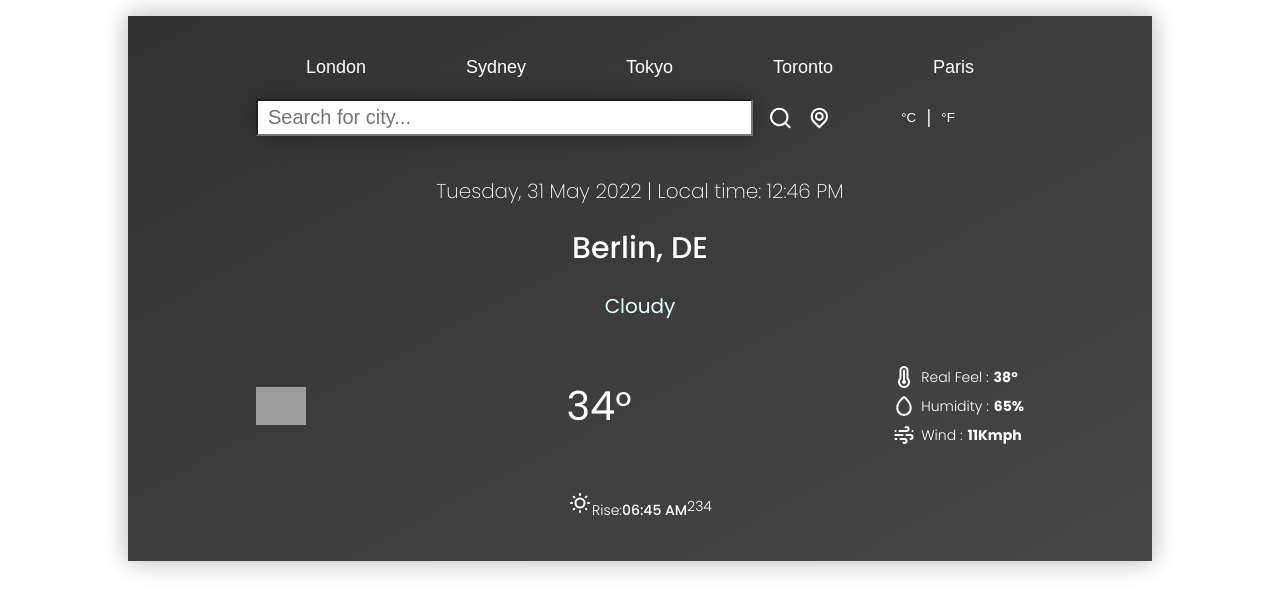
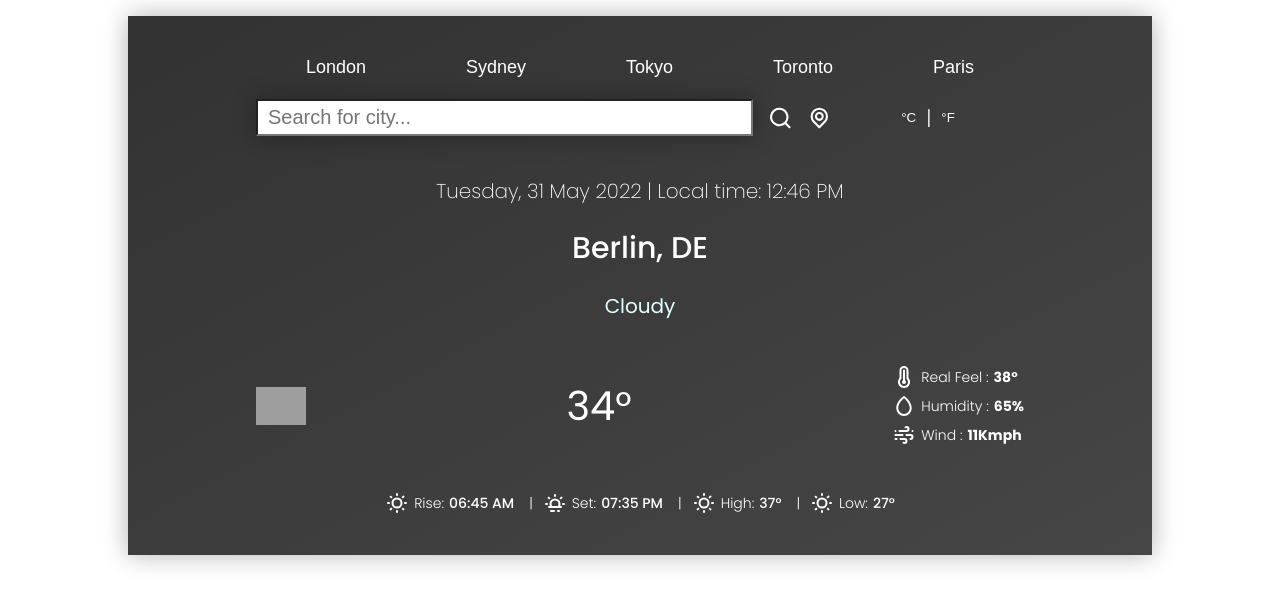
Before and after one commit to Sandeep-Abeykoon/react-weather-app, a React (Create React App) app: page / in a window 1280 px wide. Shown: the top 612 px of the page. Built offline with nearby package versions, Linux system fonts and the light colour scheme; grey boxes are pictures that could not be loaded; the HTML template or start-up script is replaced by a standard one.

Commit message:
updated the code

```diff
--- a/src/App.js
+++ b/src/App.js
@@ -1,4 +1,3 @@
-import UilReact from '@iconscout/react-unicons/icons/uil-react'
 import { TopButtons } from "./Components/TopButtons/TopButtons"
 import './App.css';
 import { Inputs } from './Components/Inputs/Inputs';
--- a/src/Components/TemperatureAndDetails/TemperatureAndDetails.jsx
+++ b/src/Components/TemperatureAndDetails/TemperatureAndDetails.jsx
@@ -1,36 +1,74 @@
-import React from 'react'
-import { UilArrowUp, UilArrowDown, UilTemperature, UilTear, UilWind, UilSun, UilSunset } from "@iconscout/react-unicons";
-import styles from './TemperatureAndDetails.module.css'
+import React from "react";
+import {
+  UilArrowUp,
+  UilArrowDown,
+  UilTemperature,
+  UilTear,
+  UilWind,
+  UilSun,
+  UilSunset,
+} from "@iconscout/react-unicons";
+import styles from "./TemperatureAndDetails.module.css";
 
 const TemperatureAndDetails = () => {
   return (
-      <div className={styles.temperatureAndDetails}>
-        <div className={styles.weather}>
-            Cloudy
-        </div>
+    <div className={styles.temperatureAndDetails}>
+      <div className={styles.weather}>Cloudy</div>
       <div className={styles.details}>
-        <img src="https://upload.wikimedia.org/wikipedia/commons/thumb/6/68/Simple_orange_circle.svg/2048px-Simple_orange_circle.svg.png" alt="" />
+        <img
+          src="https://upload.wikimedia.org/wikipedia/commons/thumb/6/68/Simple_orange_circle.svg/2048px-Simple_orange_circle.svg.png"
+          alt=""
+        />
         <p>34°</p>
         <div className={styles.basicStats}>
-            <div className={styles.stat}><UilTemperature/><span>Real Feel : </span><span style={{fontWeight:"bold"}}>38°</span></div>
-            <div className={styles.stat}><UilTear/><span>Humidity : </span><span style={{fontWeight:"bold"}}>65%</span></div>
-            <div className={styles.stat}><UilWind/><span>Wind :</span><span style={{fontWeight:"bold"}}>11Kmph</span></div>
+          <div className={styles.stat}>
+            <UilTemperature />
+            <span>Real Feel : </span>
+            <span style={{ fontWeight: "bold" }}>38°</span>
+          </div>
+          <div className={styles.stat}>
+            <UilTear />
+            <span>Humidity : </span>
+            <span style={{ fontWeight: "bold" }}>65%</span>
+          </div>
+          <div className={styles.stat}>
+            <UilWind />
+            <span>Wind :</span>
+            <span style={{ fontWeight: "bold" }}>11Kmph</span>
+          </div>
         </div>
       </div>
 
       <div className={styles.highLowStats}>
-     <div className={styles.highLowStat}>
-      <UilSun/>
-     <span>Rise:</span><span className={styles.statValue}>06:45 AM</span>
-     </div>
+        <div className={styles.highLowStat}>
+          <UilSun />
+          <span>Rise:</span>
+          <span className={styles.statValue}>06:45 AM</span>
+          <span style={{marginLeft: "10px" ,marginRight:"10px"}}>|</span>
+        </div>
 
-        <div>2</div>
-        <div>3</div>
-        <div>4</div>
+        <div className={styles.highLowStat}>
+          <UilSunset />
+          <span>Set:</span>
+          <span className={styles.statValue}>07:35 PM</span>
+          <span style={{marginLeft: "10px" ,marginRight:"10px"}}>|</span>
+        </div>
+
+        <div className={styles.highLowStat}>
+          <UilSun />
+          <span>High:</span>
+          <span className={styles.statValue}>37°</span>
+          <span style={{marginLeft: "10px" ,marginRight:"10px"}}>|</span>
+        </div>
+
+        <div className={styles.highLowStat}>
+          <UilSun />
+          <span>Low:</span>
+          <span className={styles.statValue}>27°</span>
+        </div>
       </div>
-      </div>
+    </div>
+  );
+};
 
-  )
-}
-
-export default TemperatureAndDetails
+export default TemperatureAndDetails;
--- a/src/Components/TemperatureAndDetails/TemperatureAndDetails.module.css
+++ b/src/Components/TemperatureAndDetails/TemperatureAndDetails.module.css
@@ -51,10 +51,14 @@
     justify-content: center;
     align-items: center;
     flex-direction: row;
+    font-weight: 300;
 }
 
-.highLowStats {
-    font-weight: 300;
+.highLowStat {
+   display: flex;
+   justify-content: center;
+   align-items: center;
+   gap: 5px;
 }
 
 .statValue {
```
